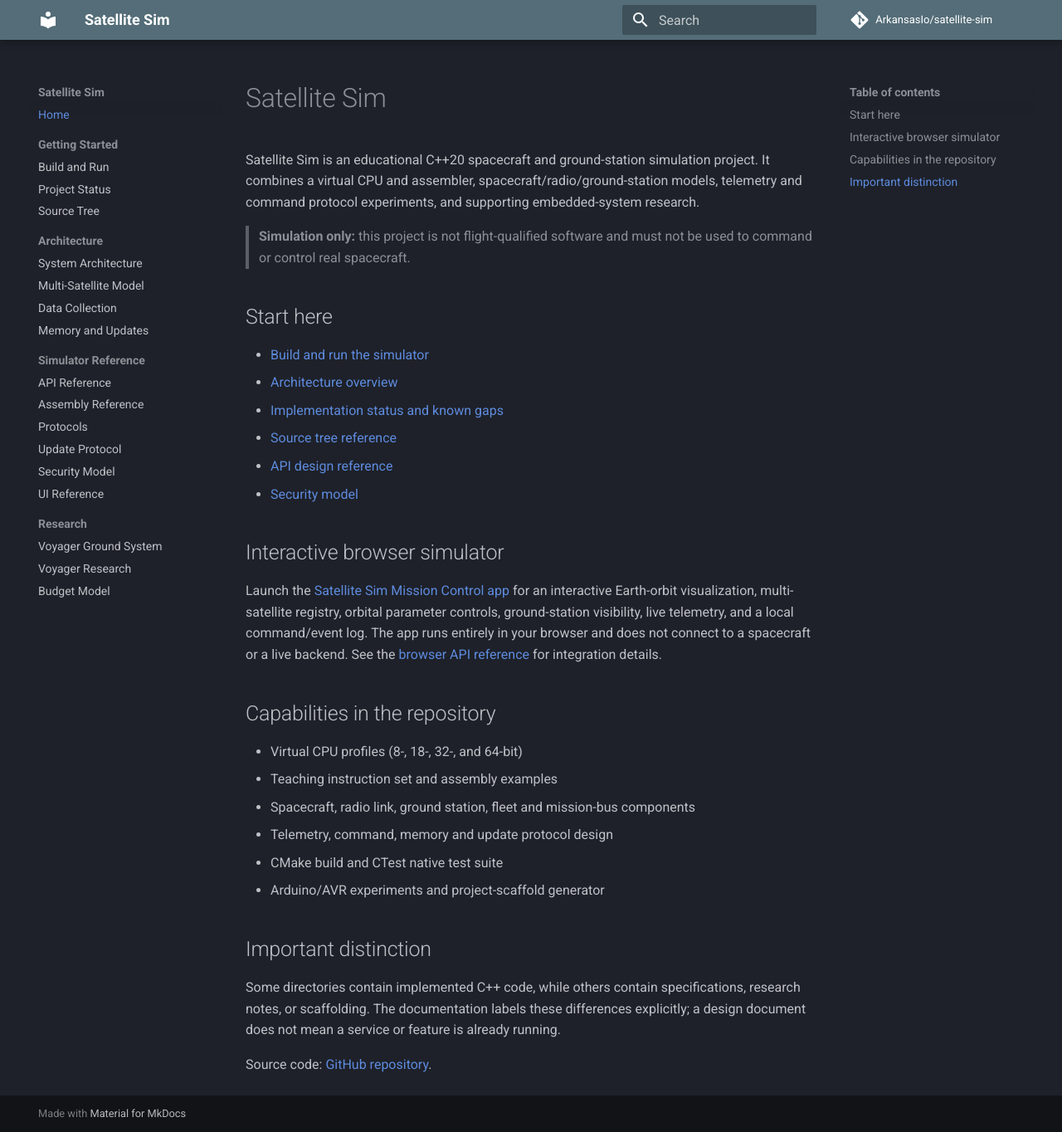
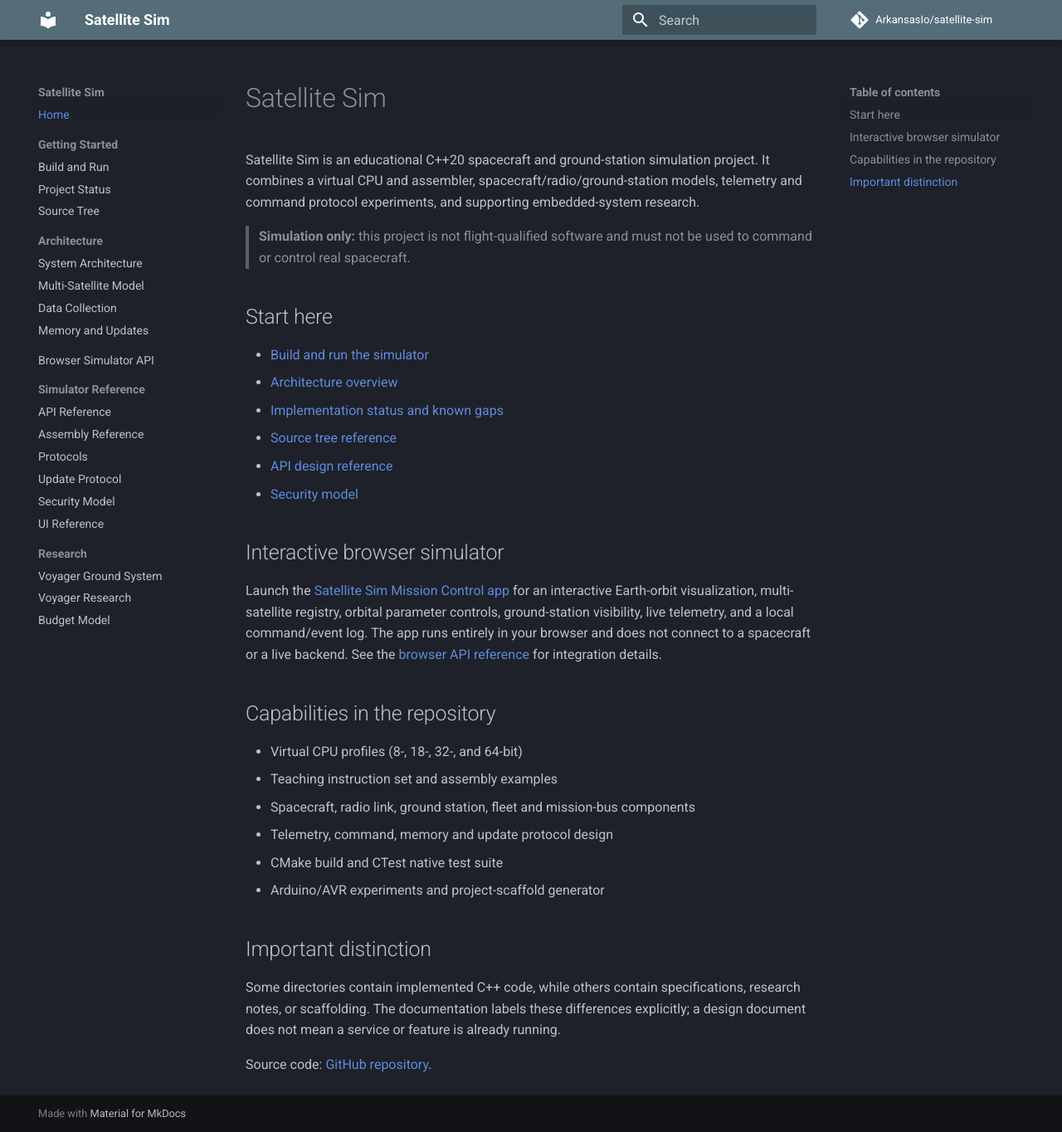
Before and after one commit to ArkansasIo/satellite-sim, an MkDocs documentation site: the page built from docs/index.md, in a window 1280 px wide and 1364 px high. Shown: the whole window at 83% size. Built offline with MkDocs 1.6.1 and Material for MkDocs 9.7.7, drawn with Linux system fonts in a browser that asks for light colours; comment, search, counter and statistics services are not loaded.

Commit message:
Add browser simulator API to documentation navigation

```diff
--- a/mkdocs.yml
+++ b/mkdocs.yml
@@ -25,6 +25,7 @@ nav:
       - Multi-Satellite Model: multi-satellite.md
       - Data Collection: data-collection-architecture.md
       - Memory and Updates: memory-and-updates.md
+  - Browser Simulator API: simulator-api.md
   - Simulator Reference:
       - API Reference: api-reference.md
       - Assembly Reference: assembly-reference.md
```
